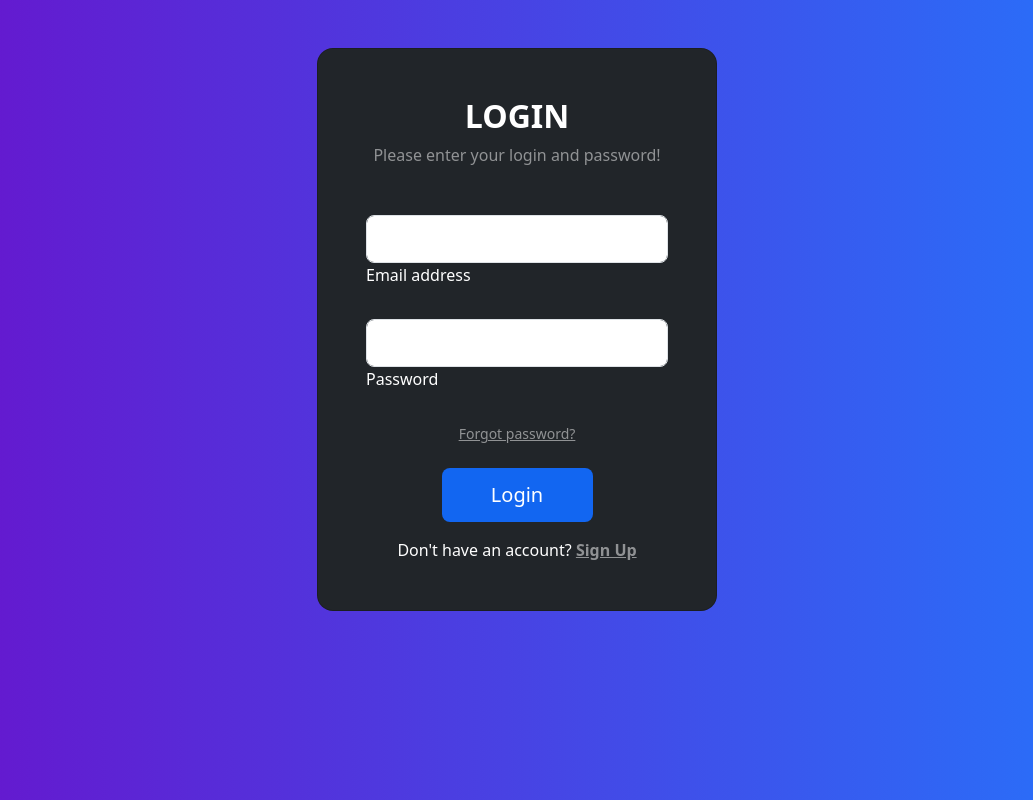
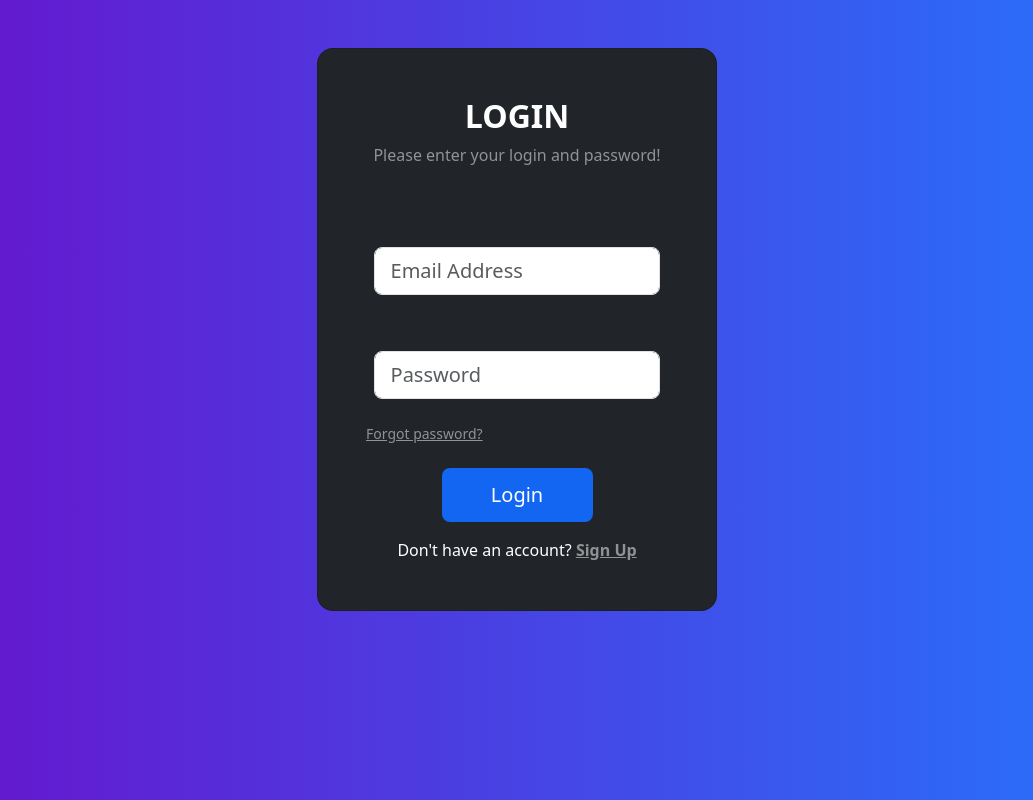
Before and after one commit to dziwicz123/shop, a React (Create React App) app in the folder app/: page /login in a window 1280 px wide. Shown: the whole page, without its empty margins (123-1156 px from the left). Built offline with nearby package versions, Linux system fonts and the light colour scheme; what react-swipeable-views-utils would draw is missing.

Commit message:
user registration and login

```diff
--- a/app/src/pages/LoginPage.js
+++ b/app/src/pages/LoginPage.js
@@ -1,57 +1,117 @@
-import React from "react";
-import {
-  MDBContainer,
-  MDBRow,
-  MDBCol,
-  MDBCard,
-  MDBCardBody,
-  MDBInput,
-} from "mdb-react-ui-kit";
+import React, { useState } from "react";
+import { useNavigate } from "react-router-dom";
 import "../styles/LoginPage.css";
 import { Link } from "react-router-dom";
 import 'bootstrap/dist/css/bootstrap.min.css';
+import { Container, Row, Col, Card, Form } from "react-bootstrap";
+
 function LoginPage() {
+  const [formData, setFormData] = useState({
+    email: "",
+    password: "",
+  });
+  const navigate = useNavigate();
+
+  const handleChange = (event) => {
+    const { name, value } = event.target;
+    setFormData({
+      ...formData,
+      [name]: value,
+    });
+  };
+
+  const handleSubmit = async (event) => {
+    event.preventDefault();
+    try {
+      const response = await fetch("http://localhost:8081/login", {
+        method: "POST",
+        headers: {
+          "Content-Type": "application/json",
+        },
+        body: JSON.stringify(formData),
+      });
+      if (response.ok) {
+        const res = await response.json();
+        if (res.status) {
+          console.log("User logged in successfully:", res);
+          navigate("/");
+        } else {
+          console.error("Failed to log in:", res.message);
+          // Display error message to user
+        }
+      } else {
+        console.error("Failed to log in:", response.statusText);
+        // Handle error
+      }
+    } catch (error) {
+      console.error("Error logging in:", error);
+      // Handle connection error or other errors
+    }
+  };
+
   return (
-    <MDBContainer fluid>
-      <MDBRow className="d-flex justify-content-center align-items-center h-100">
-        <MDBCol col="12">
-          <MDBCard
+      <Container fluid>
+        <Row className="justify-content-center align-items-center h-100">
+          <Col xs={12}>
+            <Card
                 className="bg-dark text-white my-5 mx-auto"
                 style={{ borderRadius: "1rem", maxWidth: "400px" }}
             >
-            <MDBCardBody className="p-5 d-flex flex-column align-items-center mx-auto w-100">
+              <Card.Body className="p-5 d-flex flex-column align-items-center mx-auto w-100">
                 <h2 className="fw-bold mb-2 text-uppercase">Login</h2>
                 <p className="text-white-50 mb-5">
                   Please enter your login and password!
                 </p>
 
-              <MDBInput
-                wrapperClass="mb-4 mx-5 w-100"
-                labelClass="text-white"
-                label="Email address"
-                id="formControlLg"
+                <Form onSubmit={handleSubmit} className="w-100">
+                  <Form.Group className="mb-4" controlId="formEmail">
+                    <Form.Label className={`text-white ${formData.email ? "label-visible" : "label-fade"}`}>
+                      Email Address
+                    </Form.Label>
+                    <Form.Control
                         type="email"
+                        placeholder="Email Address"
+                        name="email"
+                        value={formData.email}
+                        onChange={handleChange}
+                        required
                         size="lg"
+                        className="mdb-input"
                     />
-              <MDBInput
-                wrapperClass="mb-4 mx-5 w-100"
-                labelClass="text-white"
-                label="Password"
-                id="formControlLg"
+                    <Form.Control.Feedback type="invalid">
+                      Please enter a valid email address.
+                    </Form.Control.Feedback>
+                  </Form.Group>
+
+                  <Form.Group className="mb-4" controlId="formPassword">
+                    <Form.Label className={`text-white ${formData.password ? "label-visible" : "label-fade"}`}>
+                      Password
+                    </Form.Label>
+                    <Form.Control
                         type="password"
+                        placeholder="Password"
+                        name="password"
+                        value={formData.password}
+                        onChange={handleChange}
+                        required
                         size="lg"
+                        className="mdb-input"
                     />
+                    <Form.Control.Feedback type="invalid">
+                      Password is required.
+                    </Form.Control.Feedback>
+                  </Form.Group>
 
                   <p className="small mb-3 pb-lg-2">
-                <a class="text-white-50" href="#!">
+                    <a className="text-white-50" href="#!">
                       Forgot password?
                     </a>
                   </p>
                   <div className="d-grid gap-2 col-6 mx-auto">
-                <button className="btn-login">Login</button>
+                    <button className="btn-login" type="submit">Login</button>
                   </div>
+                </Form>
                 <div style={{ textAlign: "center", marginTop: "1rem" }}>
-                {" "}
                   <p className="mb-0">
                     Don't have an account?{" "}
                     <Link to="/register" className="text-white-50 fw-bold">
@@ -59,11 +119,12 @@ function LoginPage() {
                     </Link>
                   </p>
                 </div>
-            </MDBCardBody>
-          </MDBCard>
-        </MDBCol>
-      </MDBRow>
-    </MDBContainer>
+              </Card.Body>
+            </Card>
+          </Col>
+        </Row>
+      </Container>
   );
 }
+
 export default LoginPage;
--- a/app/src/pages/RegisterPage.js
+++ b/app/src/pages/RegisterPage.js
@@ -1,4 +1,5 @@
 import React, { useState } from "react";
+import { useNavigate } from "react-router-dom";
 import { Form, Container, Row, Col, Card } from "react-bootstrap";
 import Button from "@mui/material/Button";
 import "bootstrap/dist/css/bootstrap.min.css";
@@ -7,13 +8,14 @@ import "../styles/RegisterPage.css";
 function RegisterPage() {
   const [validated, setValidated] = useState(false);
   const [formData, setFormData] = useState({
-    formFirstName: "",
-    formLastName: "",
-    formEmail: "",
-    formPhone: "",
-    formPassword: "",
-    formConfirmPassword: "",
+    name: "",
+    lastName: "",
+    email: "",
+    phone: "",
+    password: "",
+    confirmPassword: "",
   });
+  const navigate = useNavigate();
 
   const handleSubmit = async (event) => {
     const form = event.currentTarget;
@@ -33,19 +35,18 @@ function RegisterPage() {
         if (response.ok) {
           const userData = await response.json();
           console.log("User registered successfully:", userData);
-          // Tutaj możesz dodać obsługę sukcesu, np. wyświetlenie komunikatu użytkownikowi
+          navigate("/"); // Redirect to HomePage
         } else {
           console.error("Failed to register user:", response.statusText);
-          // Tutaj możesz dodać obsługę błędu, np. wyświetlenie komunikatu o błędzie użytkownikowi
+          // Handle error, e.g., display an error message to the user
         }
       } catch (error) {
         console.error("Error registering user:", error);
-        // Obsługa błędu w przypadku problemu z połączeniem lub innego rodzaju błędu
+        // Handle connection error or other errors
       }
       setValidated(true);
     }
   };
-
 
   const handleChange = (event) => {
     const { name, value } = event.target;
@@ -78,16 +79,16 @@ function RegisterPage() {
                     <Form.Group as={Col} md="6" controlId="formFirstName">
                       <Form.Label
                           className={`text-white ${
-                        formData.formFirstName ? "label-visible" : "label-fade"
+                              formData.name ? "label-visible" : "label-fade"
                           }`}
                       >
                         First Name
                       </Form.Label>
                       <Form.Control
                           type="text"
-                      placeholder={!formData.formFirstName ? "First Name" : ""}
-                      name="formFirstName"
-                      value={formData.formFirstName}
+                          placeholder={!formData.name ? "First Name" : ""}
+                          name="name"
+                          value={formData.name}
                           onChange={handleChange}
                           required
                           size="lg"
@@ -99,16 +100,16 @@ function RegisterPage() {
                     <Form.Group as={Col} md="6" controlId="formLastName">
                       <Form.Label
                           className={`text-white ${
-                        formData.formLastName ? "label-visible" : "label-fade"
+                              formData.lastName ? "label-visible" : "label-fade"
                           }`}
                       >
                         Last Name
                       </Form.Label>
                       <Form.Control
                           type="text"
-                      placeholder={!formData.formLastName ? "Last Name" : ""}
-                      name="formLastName"
-                      value={formData.formLastName}
+                          placeholder={!formData.lastName ? "Last Name" : ""}
+                          name="lastName"
+                          value={formData.lastName}
                           onChange={handleChange}
                           required
                           size="lg"
@@ -122,16 +123,16 @@ function RegisterPage() {
                     <Form.Group as={Col} md="6" controlId="formEmail">
                       <Form.Label
                           className={`text-white ${
-                        formData.formEmail ? "label-visible" : "label-fade"
+                              formData.email ? "label-visible" : "label-fade"
                           }`}
                       >
                         Email Address
                       </Form.Label>
                       <Form.Control
                           type="email"
-                      placeholder={!formData.formEmail ? "Email Address" : ""}
-                      name="formEmail"
-                      value={formData.formEmail}
+                          placeholder={!formData.email ? "Email Address" : ""}
+                          name="email"
+                          value={formData.email}
                           onChange={handleChange}
                           required
                           size="lg"
@@ -143,16 +144,16 @@ function RegisterPage() {
                     <Form.Group as={Col} md="6" controlId="formPhone">
                       <Form.Label
                           className={`text-white ${
-                        formData.formPhone ? "label-visible" : "label-fade"
+                              formData.phone ? "label-visible" : "label-fade"
                           }`}
                       >
                         Phone Number
                       </Form.Label>
                       <Form.Control
                           type="tel"
-                      placeholder={!formData.formPhone ? "Phone Number" : ""}
-                      name="formPhone"
-                      value={formData.formPhone}
+                          placeholder={!formData.phone ? "Phone Number" : ""}
+                          name="phone"
+                          value={formData.phone}
                           onChange={handleChange}
                           required
                           pattern="^\d{9}$"
@@ -167,16 +168,16 @@ function RegisterPage() {
                     <Form.Group as={Col} md="6" controlId="formPassword">
                       <Form.Label
                           className={`text-white ${
-                        formData.formPassword ? "label-visible" : "label-fade"
+                              formData.password ? "label-visible" : "label-fade"
                           }`}
                       >
                         Password
                       </Form.Label>
                       <Form.Control
                           type="password"
-                      placeholder={!formData.formPassword ? "Password" : ""}
-                      name="formPassword"
-                      value={formData.formPassword}
+                          placeholder={!formData.password ? "Password" : ""}
+                          name="password"
+                          value={formData.password}
                           onChange={handleChange}
                           required
                           size="lg"
@@ -188,7 +189,7 @@ function RegisterPage() {
                     <Form.Group as={Col} md="6" controlId="formConfirmPassword">
                       <Form.Label
                           className={`text-white ${
-                        formData.formConfirmPassword
+                              formData.confirmPassword
                                   ? "label-visible"
                                   : "label-fade"
                           }`}
@@ -198,13 +199,13 @@ function RegisterPage() {
                       <Form.Control
                           type="password"
                           placeholder={
-                        !formData.formConfirmPassword ? "Confirm Password" : ""
+                            !formData.confirmPassword ? "Confirm Password" : ""
                           }
-                      name="formConfirmPassword"
-                      value={formData.formConfirmPassword}
+                          name="confirmPassword"
+                          value={formData.confirmPassword}
                           onChange={handleChange}
                           required
-                      pattern={formData.formPassword}
+                          pattern={formData.password}
                           size="lg"
                       />
                       <Form.Control.Feedback type="invalid">
--- a/app/src/styles/LoginPage.css
+++ b/app/src/styles/LoginPage.css
@@ -6,8 +6,9 @@ body {
   background: -webkit-linear-gradient(to right, rgba(106, 17, 203, 1), rgba(37, 117, 252, 1));
 
   /* W3C, IE 10+/ Edge, Firefox 16+, Chrome 26+, Opera 12+, Safari 7+ */
-  background: linear-gradient(to right, rgba(106, 17, 203, 1), rgba(37, 117, 252, 1))
+  background: linear-gradient(to right, rgba(106, 17, 203, 1), rgba(37, 117, 252, 1));
 }
+
 .btn-login {
   padding: 0.75rem 1.5rem;  /* Duże paddingi dla lepszej widoczności */
   font-size: 1.25rem;       /* Większa czcionka */
@@ -21,3 +22,24 @@ body {
 .btn-login:hover {
   background-color: #0d6efd; /* Ciemniejszy niebieski przy hover */
 }
+
+.login-container {
+  display: flex;
+  justify-content: center;
+  align-items: center;
+  height: 100vh;
+}
+
+.mdb-input {
+  width: 95%; /* or any other percentage or fixed width you prefer */
+  margin: auto; /* centers the input box if it's not full-width */
+}
+
+.label-fade {
+  transition: opacity 0.5s ease-out;
+  opacity: 0;
+}
+
+.label-visible {
+  opacity: 1;
+}
```
Also changed, not shown: 2 other files (tests, documents, lock files or other folders). Lines whose indentation alone changed are shown as unchanged.
